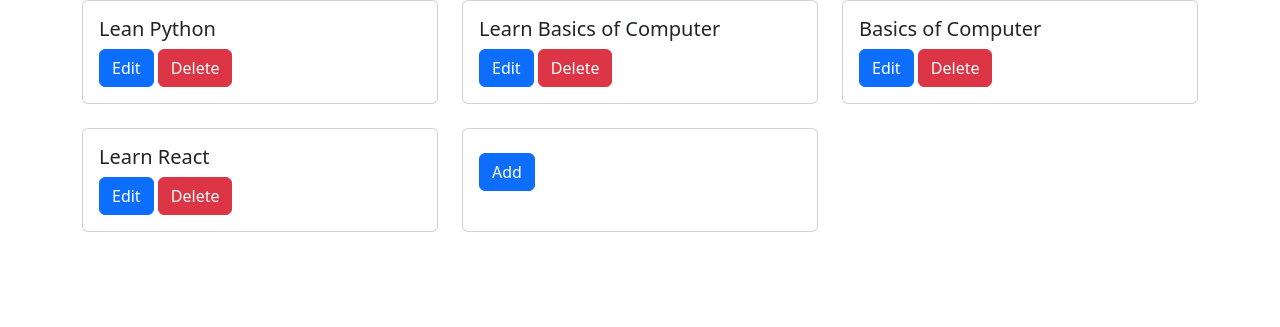
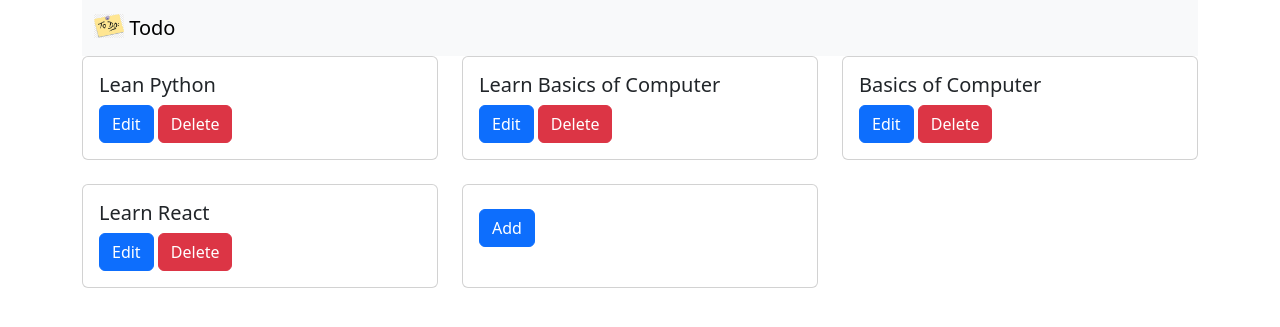
Before and after one commit to riya9818/Todo-App, a Django app: page / in a window 1280 px wide. Shown: the top 327 px of the page. Run offline with Django 5.2, Linux system fonts and the light colour scheme; data comes from the database, SQL or seed files in the repository; both versions use the stored data as it was after the commit; some libraries are stand-ins or nearby versions.

Commit message:
Nav Bar Implementation with Image and Final Changes

```diff
--- a/templates/bootstrap/base.html
+++ b/templates/bootstrap/base.html
@@ -5,11 +5,19 @@
   <head>
     <meta charset="utf-8">
     <meta name="viewport" content="width=device-width, initial-scale=1">
-    <title>Bootstrap demo</title>
+    <title>Todo</title>
     <link href="{% static 'css/bootstrap.min.css' %}" rel="stylesheet" integrity="sha384-sRIl4kxILFvY47J16cr9ZwB07vP4J8+LH7qKQnuqkuIAvNWLzeN8tE5YBujZqJLB" crossorigin="anonymous">
   </head>
   <body>
     <div class="container">
+        <nav class="navbar bg-body-tertiary">
+        <div class="container-fluid">
+            <a class="navbar-brand" href="/">
+            <img src="{% static 'img/todo.webp' %}" alt="Logo" width="30" height="24" class="d-inline-block align-text-top">
+            Todo
+            </a>
+        </div>
+        </nav>
         {% block content %}
 
         {% endblock content %}
```
Also changed, not shown: db.sqlite3, static/img/todo.webp (added).
